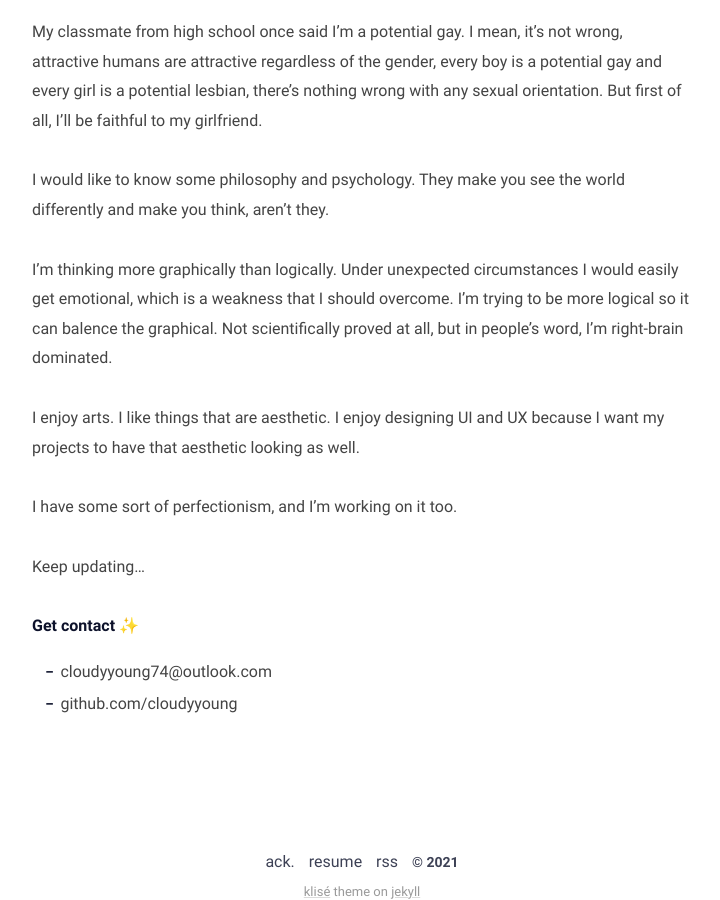
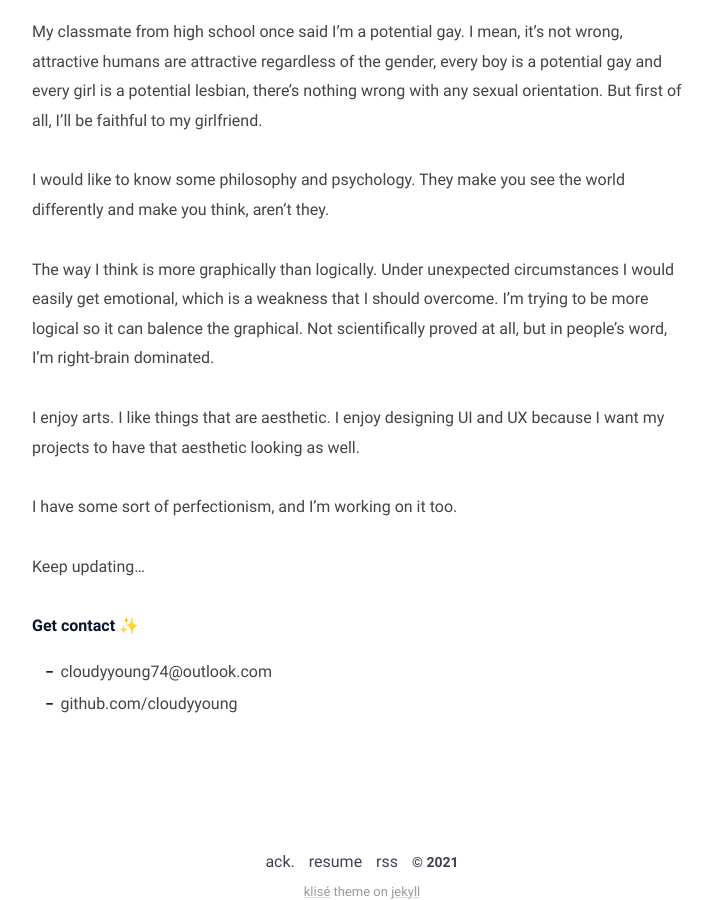
Before and after one commit to cloudyyoung/www.cloudyyoung.com, a Jekyll site: the page built from about.md, in a window 1280 px wide and 900 px high, scrolled down 1336 px. Shown: the whole window, without its empty margins (278-998 px from the left). Built offline with Jekyll 4.4.1, drawn with Linux system fonts in a browser that asks for light colours.

Commit message:
Update about.md

```diff
--- a/about.md
+++ b/about.md
@@ -28,7 +28,7 @@
 
 I would like to know some philosophy and psychology. They make you see the world differently and make you think, aren't they.
 
-I'm thinking more graphically than logically. Under unexpected circumstances I would easily get emotional, which is a weakness that I should overcome. I'm trying to be more logical so it can balence the graphical. Not scientifically proved at all, but in people's word, I'm right-brain dominated.
+The way I think is more graphically than logically. Under unexpected circumstances I would easily get emotional, which is a weakness that I should overcome. I'm trying to be more logical so it can balence the graphical. Not scientifically proved at all, but in people's word, I'm right-brain dominated.
 
 I enjoy arts. I like things that are aesthetic. I enjoy designing UI and UX because I want my projects to have that aesthetic looking as well.
 
```
